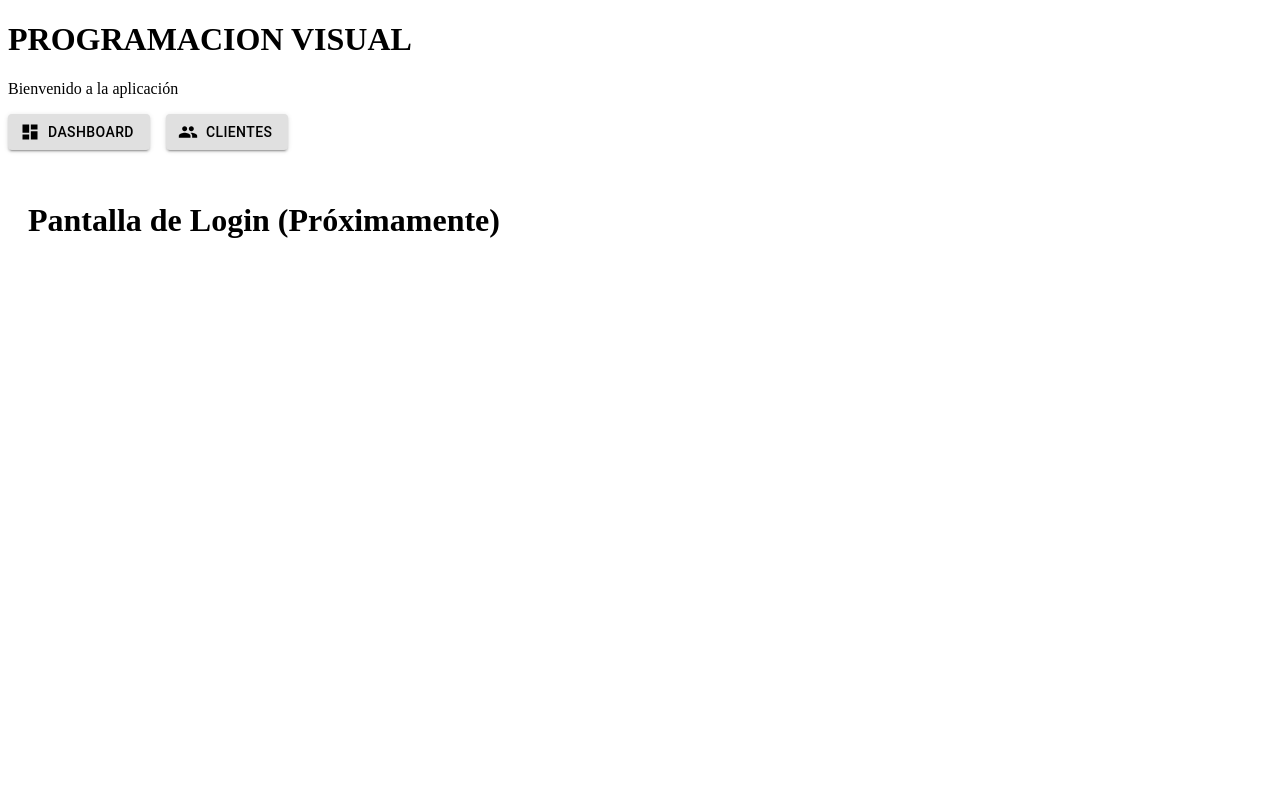
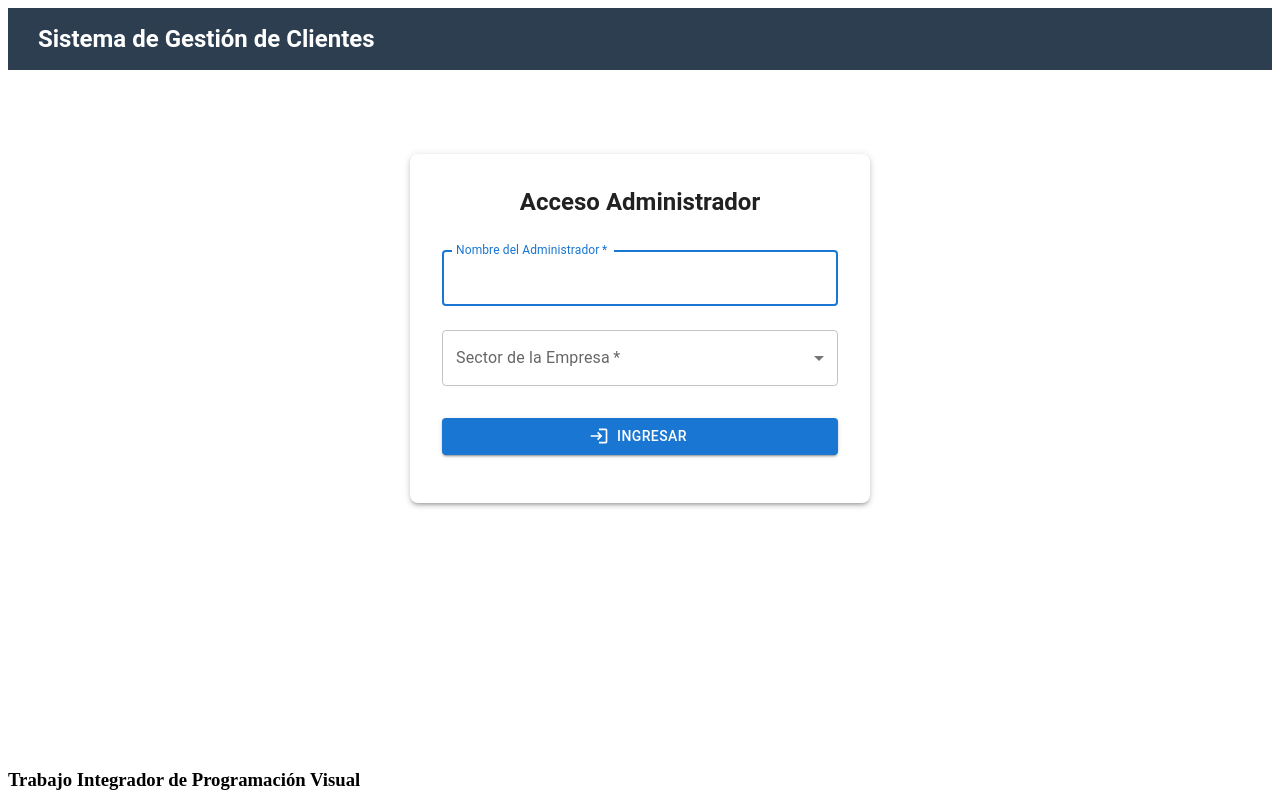
Before and after one commit to MarcosGuanuco/pv_tp_integrador_grupo12, a React (Vite) app in the folder pv_tp_integrador_grupo12/: page /login in a window 1280 px wide. Shown: the top 800 px of the page. Built offline with nearby package versions, Linux system fonts and the light colour scheme.

Commit message:
Subo El modulo A Módulo A: Gestión del Estado Global y Autenticación con un estilo simple para el header y la pagina de login.jsx

```diff
--- a/pv_tp_integrador_grupo12/src/App.jsx
+++ b/pv_tp_integrador_grupo12/src/App.jsx
@@ -1,11 +1,6 @@
-import { useState } from 'react'
-import reactLogo from './assets/react.svg'
-import viteLogo from './assets/vite.svg'
-import heroImg from './assets/hero.png'
-import './App.css'
-
+import { useContext } from 'react'
 import { BrowserRouter as Router, Routes, Route, Navigate } from 'react-router-dom'
-import { AdminProvider } from './context/AdminContext'
+import { AdminProvider, AdminContext } from './context/AdminContext'
 
 import Login from './views/Login'
 import Header from './components/layout/Header'
@@ -15,29 +10,34 @@ import Dashboard from './views/Dashboard'
 import DetalleCliente from './views/DetalleCliente'
 import ListaCliente from './views/ListaClientes'
 
-function App() {
-  const [count, setCount] = useState(0)
+function AppContent() {
+  const { admin } = useContext(AdminContext);
 
   return (
-    <>
-    <AdminProvider>
     <Router>
-      <Header/>
-      <Nav/>
+      <Header />
+      {admin && <Nav />}
+
       <main style={{ minHeight: '80vh', padding: '20px' }}>
         <Routes>
-            <Route path="/login" element={<Login />} />
-            <Route path="/dashboard" element={<Dashboard />} />
-            <Route path="/clientes" element={<ListaCliente />} />
-            <Route path="/clientes/:id" element={<DetalleCliente />} />
+          <Route path="/login" element={!admin ? <Login /> : <Navigate to="/dashboard" />} />
+          <Route path="/dashboard" element={admin ? <Dashboard /> : <Navigate to="/login" />} />
+          <Route path="/clientes" element={admin ? <ListaCliente /> : <Navigate to="/login" />} />
+          <Route path="/clientes/:id" element={admin ? <DetalleCliente /> : <Navigate to="/login" />} />
           <Route path="*" element={<Navigate to="/login" />} />
         </Routes>
       </main>
-      <Footer/>
+      <Footer />
     </Router>
+  );
+}
+
+function App() {
+  return (
+    <AdminProvider>
+      <AppContent />
     </AdminProvider>
-    </>
   )
 }
 
-export default App
+export default App;
--- a/pv_tp_integrador_grupo12/src/components/layout/Header.jsx
+++ b/pv_tp_integrador_grupo12/src/components/layout/Header.jsx
@@ -1,12 +1,34 @@
-function Header(){
-    return(
-        <header>
-            <div>
-                <h1>PROGRAMACION VISUAL</h1>
-                <p>Bienvenido a la aplicación</p>
-            </div>
-        </header>
-    )
+import { useContext } from 'react';
+import { AdminContext } from '../../context/AdminContext';
+import { Box, Typography, Button } from '@mui/material';
+import LogoutIcon from '@mui/icons-material/Logout';
+
+export default function Header() {
+  const { admin, logoutAdmin } = useContext(AdminContext);
+
+  return (
+    <Box component="header" sx={{ display: 'flex', justifyContent: 'space-between', alignItems: 'center', padding: '15px 30px', backgroundColor: '#2c3e50', color: 'white' }}>
+      <Typography variant="h5" sx={{ fontWeight: 'bold' }}>
+        Sistema de Gestión de Clientes
+      </Typography>
+
+      {/* Si hay un administrador logueado, muestra sus datos y el botón de cierre */}
+      {admin && (
+        <Box sx={{ display: 'flex', alignItems: 'center', gap: 2 }}>
+          <Typography variant="body1">
+            Admin: <strong>{admin.nombre}</strong> ({admin.sector})
+          </Typography>
+          <Button
+            variant="contained"
+            color="error"
+            size="small"
+            startIcon={<LogoutIcon />}
+            onClick={logoutAdmin}
+          >
+            Cerrar Sesión
+          </Button>
+        </Box>
+      )}
+    </Box>
+  );
 }
-
-export default Header
--- a/pv_tp_integrador_grupo12/src/views/Login.jsx
+++ b/pv_tp_integrador_grupo12/src/views/Login.jsx
@@ -1,3 +1,62 @@
+import { useState, useContext } from 'react';
+import { AdminContext } from '../context/AdminContext';
+import { useNavigate } from 'react-router-dom';
+import { Container, Paper, Typography, TextField, Button, FormControl, InputLabel, Select, MenuItem, Box } from '@mui/material';
+import LoginIcon from '@mui/icons-material/Login';
+
 export default function Login() {
-  return <h1>Pantalla de Login (Próximamente)</h1>;
+  const { loginAdmin } = useContext(AdminContext);
+  const navigate = useNavigate();
+
+  const [nombre, setNombre] = useState('');
+  const [sector, setSector] = useState('');
+
+  const handleSubmit = (e) => {
+    e.preventDefault();
+    if (nombre.trim() === '' || sector === '') {
+      alert('Por favor, completa todos los campos.');
+      return;
+    }
+
+    loginAdmin(nombre, sector);
+    navigate('/dashboard');
+  };
+
+  return (
+    <Container maxWidth="xs">
+      <Box sx={{ marginTop: 8, display: 'flex', flexDirection: 'column', alignItems: 'center' }}>
+        <Paper elevation={3} sx={{ padding: 4, width: '100%', borderRadius: 2 }}>
+          <Typography component="h1" variant="h5" align="center" gutterBottom sx={{ fontWeight: 'bold' }}>
+            Acceso Administrador
+          </Typography>
+          <Box component="form" onSubmit={handleSubmit} sx={{ mt: 2 }}>
+            <TextField
+              margin="normal"
+              required
+              fullWidth
+              label="Nombre del Administrador"
+              value={nombre}
+              onChange={(e) => setNombre(e.target.value)}
+              autoFocus
+            />
+            <FormControl fullWidth margin="normal" required>
+              <InputLabel id="sector-label">Sector de la Empresa</InputLabel>
+              <Select
+                labelId="sector-label"
+                label="Sector de la Empresa"
+                value={sector}
+                onChange={(e) => setSector(e.target.value)}
+              >
+                <MenuItem value="Soporte">Soporte</MenuItem>
+                <MenuItem value="Gerencia">Gerencia</MenuItem>
+              </Select>
+            </FormControl>
+            <Button type="submit" fullWidth variant="contained" color="primary" startIcon={<LoginIcon />} sx={{ mt: 3, mb: 2 }}>
+              Ingresar
+            </Button>
+          </Box>
+        </Paper>
+      </Box>
+    </Container>
+  );
 }
```
Lines whose indentation alone changed are shown as unchanged.
